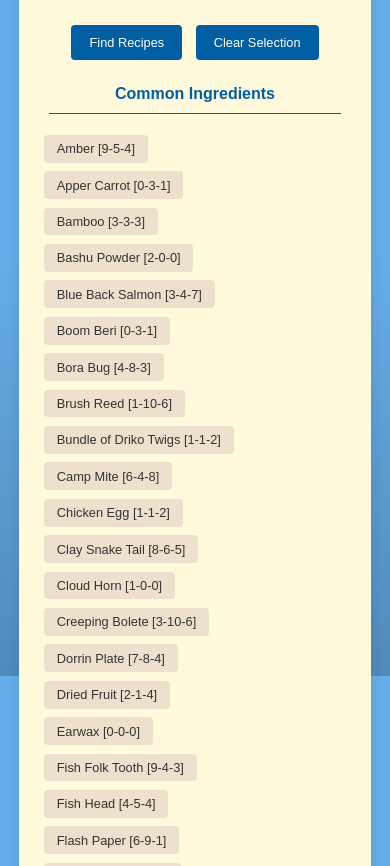
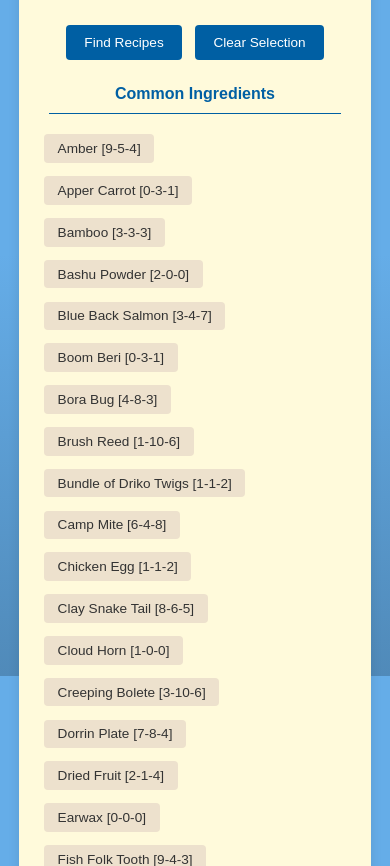
Before and after one commit to billhanscom/ObojimaPotionAlmanac, a Flask app: page / in a window 390 px wide. Shown: the part 168-1034 px from the top of the page. Run offline with Flask 3, Linux system fonts and the light colour scheme; some web fonts are replaced.

Commit message:
Add files via upload

```diff
--- a/static/style.css
+++ b/static/style.css
@@ -250,8 +250,12 @@ margin-bottom:20px
 }
 
 .ingredient-button, .button-group, .potion-header, h5 {
-font-size:.8em;
+font-size:.85em;
 }
+
+.ingredient-button {
+margin-bottom: 0
+    }
 
 .button-group {
 margin-top:5px;
```
